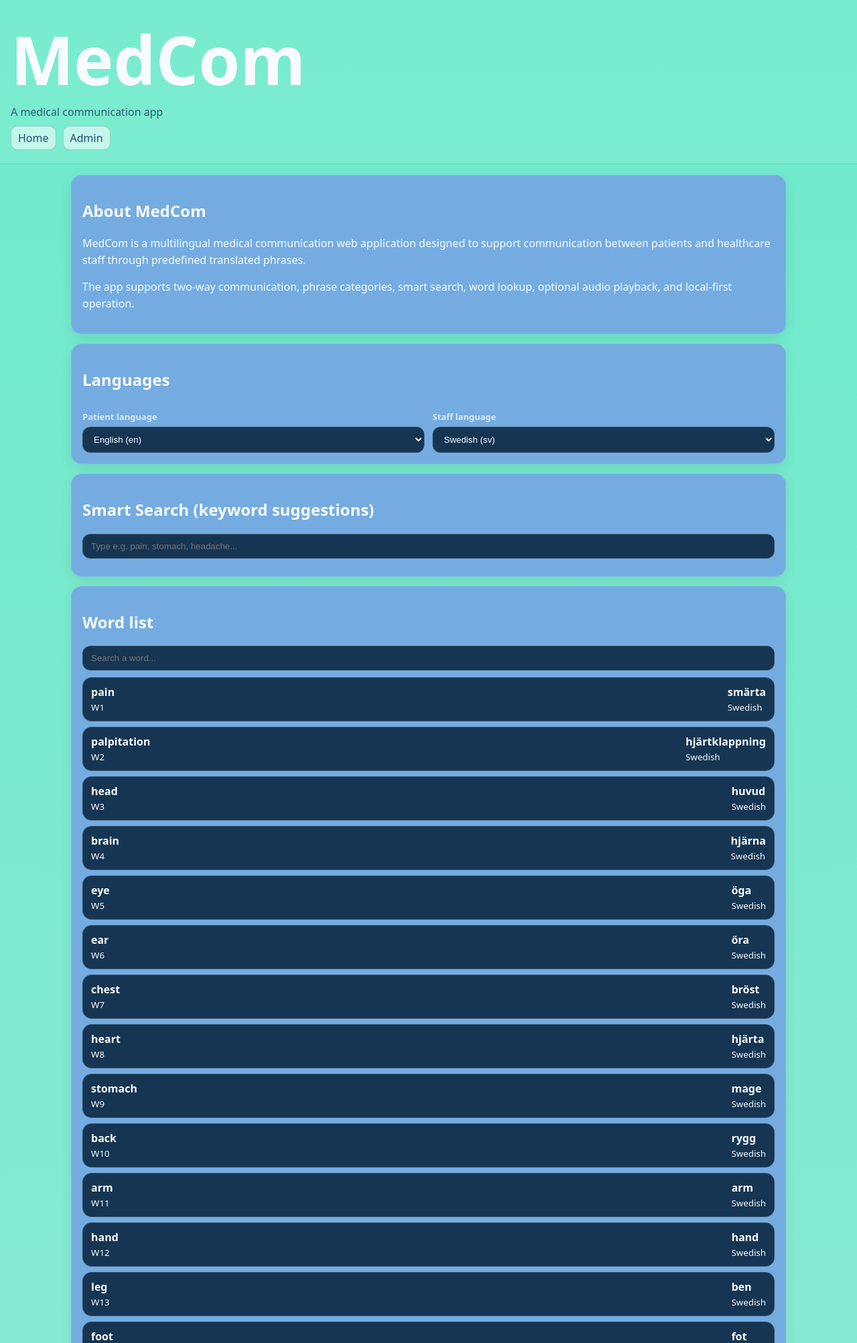
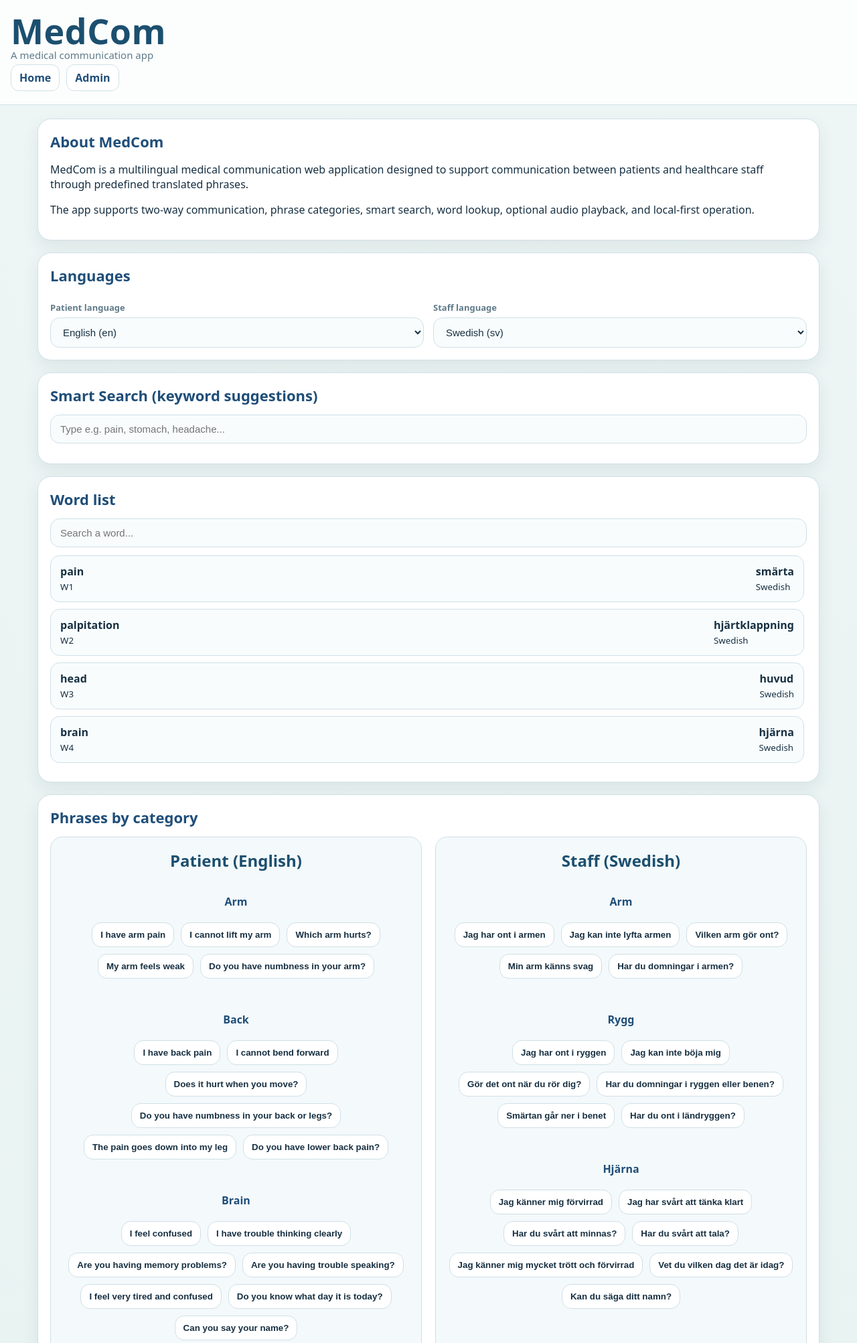
Before and after one commit to maanuueellaa/MedCom, a Flask app: page / in a window 1280 px wide. Shown: the top 2005 px of the page at 67% size. Run offline with Flask 3, Linux system fonts and the light colour scheme.

Commit message:
Slutversion

```diff
--- a/MedCom/static/css/styles.css
+++ b/MedCom/static/css/styles.css
@@ -1,82 +1,156 @@
 :root{
-  --bg:#6deacb;
-  --bgd:#cfe9e2;
-  --card:#74ace1;
-  --card-soft:#2a628f;
-  --text:#f7fbff;
-  --muted:#d9e8f2;
-  --border:#9fc4d4;
-  --btn:#4f8fbf;
-  --btn-hover:#3f7da8;
-  --chip:#76b5c5;
-  --surface:#163552;
-  --surface-2:#21496b;
+  --bg:#eef6f5;
+  --bg-soft:#dfeeed;
+  --card:#ffffff;
+  --card-soft:#f4f9fb;
+  --surface:#f8fcfd;
+  --surface-2:#e8f3f6;
+  --text:#173042;
+  --muted:#5f7a89;
+  --border:#cfe0e7;
+  --primary:#4f8fbf;
+  --primary-hover:#3f7da8;
+  --secondary:#7ea6b8;
+  --secondary-hover:#688fa0;
+  --chip:#e6f2f6;
+  --chip-hover:#d5eaf1;
   --success:#5fae8b;
-  --error:#d46a6a;
+  --error:#c96a6a;
+  --danger:#c86a6a;
+  --danger-hover:#ad5a5a;
+  --shadow:0 10px 24px rgba(23, 48, 66, 0.08);
 }
 
 *{
   box-sizing:border-box;
 }
 
-.header h1{
-  font-size:100px;
-  margin: 0;
-}
-
+/* Base page styling */
 body{
   margin:0;
   font-family:system-ui, sans-serif;
-  background:linear-gradient(to bottom, var(--bg), var(--bgd));
+  background:linear-gradient(to bottom, var(--bg), var(--bg-soft));
   color:var(--text);
 }
 
+/* Header and top navigation */
 .header{
   padding:20px 16px;
-  border-bottom:1px solid rgba(31, 78, 121, 0.18);
-  background:rgba(255,255,255,0.08);
+  border-bottom:1px solid var(--border);
+  background:rgba(255,255,255,0.82);
+  backdrop-filter:blur(6px);
+  position:sticky;
+  top:0;
+  z-index:10;
+}
+
+.header-inner{
+  max-width:1200px;
+  margin:0 auto;
+  display:flex;
+  justify-content:space-between;
+  align-items:flex-start;
+  gap:20px;
+}
+
+.brand-block{
+  display:flex;
+  flex-direction:column;
+  gap:4px;
+}
+
+.header h1{
+  font-size:52px;
+  line-height:1;
+  margin:0;
+  color:#1c4f6f;
+  letter-spacing:0.5px;
 }
 
 .subtitle{
   margin:0;
-  color:#315b73;
+  color:var(--muted);
+  font-size:15px;
 }
 
 .topnav{
-  margin-top:10px;
   display:flex;
+  flex-wrap:wrap;
   gap:10px;
+  margin-top:4px;
 }
 
 .topnav a{
   color:#1f4e79;
   text-decoration:none;
-  border:1px solid rgba(31, 78, 121, 0.25);
-  background:rgba(255,255,255,0.55);
-  padding:6px 10px;
-  border-radius:10px;
+  border:1px solid var(--border);
+  background:#ffffff;
+  padding:8px 12px;
+  border-radius:12px;
+  font-weight:600;
   transition:0.2s ease;
 }
 
 .topnav a:hover{
-  background:rgba(255,255,255,0.8);
+  background:var(--surface-2);
 }
 
+/* Main layout container */
 .container{
-  max-width:1100px;
+  max-width:1200px;
   margin:0 auto;
-  padding:16px;
+  padding:20px 16px 28px;
   display:flex;
   flex-direction:column;
-  gap:14px;
+  gap:18px;
 }
 
+/* Generic card styling */
 .card{
   background:var(--card);
-  border:1px solid rgba(255,255,255,0.12);
-  border-radius:16px;
-  padding:16px;
-  box-shadow:0 6px 18px rgba(0,0,0,0.08);
+  border:1px solid var(--border);
+  border-radius:20px;
+  padding:18px;
+  box-shadow:var(--shadow);
+}
+
+.compact-card{
+  min-height:100%;
+}
+
+.card h2{
+  margin:0 0 14px;
+  color:#1f4e79;
+  font-size:22px;
+}
+
+/* Top dashboard:
+   language selection and smart search side by side */
+.top-dashboard{
+  display:grid;
+  grid-template-columns:1fr 1.2fr;
+  gap:18px;
+}
+
+/* Support section:
+   word lookup and recent phrases side by side */
+.support-grid{
+  display:grid;
+  grid-template-columns:1.2fr 0.8fr;
+  gap:18px;
+}
+
+/* Responsive stacking */
+@media(max-width:980px){
+  .top-dashboard,
+  .support-grid{
+    grid-template-columns:1fr;
+  }
+
+  .header-inner{
+    flex-direction:column;
+    align-items:flex-start;
+  }
 }
 
 label{
@@ -90,17 +164,26 @@ label{
 .input,
 select{
   width:100%;
-  padding:10px 12px;
-  border-radius:12px;
-  border:1px solid rgba(255,255,255,0.16);
+  padding:12px 14px;
+  border-radius:14px;
+  border:1px solid var(--border);
   background:var(--surface);
   color:var(--text);
+  font-size:15px;
+  transition:0.2s ease;
+}
+
+.input:focus,
+select:focus{
+  outline:none;
+  border-color:var(--primary);
+  box-shadow:0 0 0 3px rgba(79, 143, 191, 0.16);
 }
 
 .grid-2{
   display:grid;
   grid-template-columns:1fr 1fr;
-  gap:12px;
+  gap:14px;
 }
 
 @media(max-width:720px){
@@ -109,40 +192,124 @@ select{
   }
 }
 
+/* Button styling */
 .btn{
-  padding:10px 12px;
-  border-radius:12px;
-  border:1px solid rgba(255,255,255,0.12);
-  background:var(--btn);
+  padding:11px 14px;
+  border-radius:14px;
+  border:1px solid transparent;
+  background:var(--primary);
   color:#ffffff;
-  font-weight:800;
+  font-weight:700;
   cursor:pointer;
   transition:0.2s ease;
 }
 
 .btn:hover{
-  background:var(--btn-hover);
+  background:var(--primary-hover);
 }
 
-#playAudio{
-  background:#ab56c5;
-  border-color:#ab56c5;
+.btn-secondary{
+  background:var(--secondary);
 }
 
+.btn-secondary:hover{
+  background:var(--secondary-hover);
+}
+
+.btn-danger{
+  background:var(--danger);
+}
+
+.btn-danger:hover{
+  background:var(--danger-hover);
+}
+
+/* Voice search controls */
+.voice-controls{
+  display:flex;
+  flex-wrap:wrap;
+  gap:10px;
+  margin-top:12px;
+}
+
+.voice-status{
+  margin-top:10px;
+  min-height:22px;
+  color:var(--muted);
+  font-size:14px;
+  font-weight:600;
+}
+
+/* Chip-based small selectable items */
 .chips{
   display:flex;
   flex-wrap:wrap;
-  gap:8px;
-  margin-top:10px;
+  gap:10px;
+  margin-top:12px;
 }
 
 .chip{
-  border:1px solid rgba(255,255,255,0.16);
+  border:1px solid var(--border);
   border-radius:999px;
-  padding:8px 10px;
-  background:var(--surface);
-  color:#ffffff;
+  padding:9px 12px;
+  background:var(--chip);
+  color:var(--text);
   cursor:pointer;
+  transition:0.2s ease;
+  font-weight:600;
+}
+
+.chip:hover{
+  background:var(--chip-hover);
+}
+
+/* Phrase category layout */
+.category-section{
+  margin-bottom:22px;
+  display:flex;
+  flex-direction:column;
+  gap:12px;
+}
+
+.dual-phrase-wrapper{
+  display:grid;
+  grid-template-columns:1fr 1fr;
+  gap:20px;
+  align-items:start;
+}
+
+@media (max-width:900px){
+  .dual-phrase-wrapper{
+    grid-template-columns:1fr;
+  }
+}
+
+.phrase-side-box{
+  background:var(--card-soft);
+  border:1px solid var(--border);
+  border-radius:18px;
+  padding:18px;
+  display:flex;
+  flex-direction:column;
+  gap:18px;
+}
+
+.side-main-heading{
+  text-align:center;
+  font-size:24px;
+  font-weight:800;
+  margin-bottom:6px;
+  color:#1c4f6f;
+}
+
+.section-title{
+  margin:10px 0 8px;
+  font-weight:800;
+  color:#1f4e79;
+}
+
+.centered{
+  text-align:center;
 }
 
 .phrase-grid{
@@ -151,139 +318,81 @@ select{
   gap:10px;
 }
 
+.centered-grid{
+  justify-content:center;
+}
+
 .phrase-btn{
-  border:1px solid rgba(255,255,255,0.18);
+  border:1px solid var(--border);
   border-radius:14px;
   padding:10px 12px;
-  background:var(--surface);
+  background:#ffffff;
   color:var(--text);
   cursor:pointer;
   text-align:center;
   transition:0.2s ease;
+  font-weight:600;
 }
 
 .phrase-btn:hover{
   background:var(--surface-2);
+  transform:translateY(-1px);
 }
 
-.section-title{
-  margin:16px 0 10px;
-  font-weight:900;
-  color:#ffffff;
-}
-
+/* Output section */
 .output{
-  min-height:44px;
-  padding:10px 12px;
-  border:1px dashed rgba(255,255,255,0.2);
-  border-radius:12px;
+  min-height:64px;
+  padding:12px 14px;
+  border:1px dashed var(--border);
+  border-radius:14px;
   background:var(--surface);
+  line-height:1.5;
+  font-size:15px;
 }
 
 .actions{
-  margin-top:10px;
+  margin-top:14px;
+}
+
+#playAudio{
+  background:var(--primary);
+}
+
+#playAudio:hover{
+  background:var(--primary-hover);
 }
 
 .audio{
   width:100%;
-  margin-top:10px;
+  margin-top:12px;
 }
 
 .hidden{
   display:none;
 }
 
+/* Word lookup results */
 .word-results{
   display:grid;
-  gap:8px;
-  margin-top:10px;
+  gap:10px;
+  margin-top:12px;
+  max-height:320px;
+  overflow:auto;
+  padding-right:4px;
 }
 
 .word-row{
-  border:1px solid rgba(255,255,255,0.15);
+  border:1px solid var(--border);
   border-radius:14px;
-  padding:10px 12px;
+  padding:12px 14px;
   background:var(--surface);
   display:flex;
   justify-content:space-between;
-  gap:10px;
+  gap:14px;
   flex-wrap:wrap;
 }
 
-.flash{
-  padding:10px 12px;
-  border-radius:12px;
-  border:1px solid rgba(255,255,255,0.15);
-}
-
-.flash.ok{
-  border-color:var(--success);
-}
-
-.flash.error{
-  border-color:var(--error);
-}
-
-.category-section{
-  margin-bottom:24px;
-  display:flex;
-  flex-direction:column;
-  gap:12px;
-}
-
-.dual-phrase-wrapper{
-  display:grid;
-  grid-template-columns:1fr 1fr;
-  gap:24px;
-  align-items:start;
-}
-
-.phrase-side-box{
-  background:var(--card-soft);
-  border:1px solid rgba(255,255,255,0.12);
-  border-radius:18px;
-  padding:20px;
-  display:flex;
-  flex-direction:column;
-  gap:20px;
-  box-shadow:inset 0 1px 0 rgba(255,255,255,0.04);
-}
-
-.side-main-heading{
-  text-align:center;
-  font-size:24px;
-  font-weight:800;
-  margin-bottom:8px;
-  color:#ffffff;
-}
-
-.centered{
-  text-align:center;
-}
-
-.centered-grid{
-  display:flex;
-  flex-wrap:wrap;
-  justify-content:center;
-  gap:12px;
-}
-
-@media (max-width:768px){
-  .dual-phrase-wrapper{
-    grid-template-columns:1fr;
-  }
-}
-
-.about-card p{
-  color:#f4fbff;
-  line-height:1.55;
-}
-
-.recent-standalone{
-  max-width:1100px;
-  margin:0 auto 24px;
-}
-
+/* Admin pages */
 .admin-list{
   display:flex;
   flex-direction:column;
@@ -296,7 +405,7 @@ select{
   align-items:center;
   gap:12px;
   padding:12px 14px;
-  border:1px solid rgba(255,255,255,0.15);
+  border:1px solid var(--border);
   border-radius:14px;
   background:var(--surface);
 }
@@ -307,11 +416,18 @@ select{
   margin-top:4px;
 }
 
-.btn-danger{
-  background:#b85c5c;
-  border-color:#b85c5c;
+/* Flash messages */
+.flash{
+  padding:10px 12px;
+  border-radius:12px;
+  border:1px solid var(--border);
+  background:#ffffff;
 }
 
-.btn-danger:hover{
-  background:#9c4d4d;
+.flash.ok{
+  border-color:var(--success);
 }
+
+.flash.error{
+  border-color:var(--error);
+}
```
